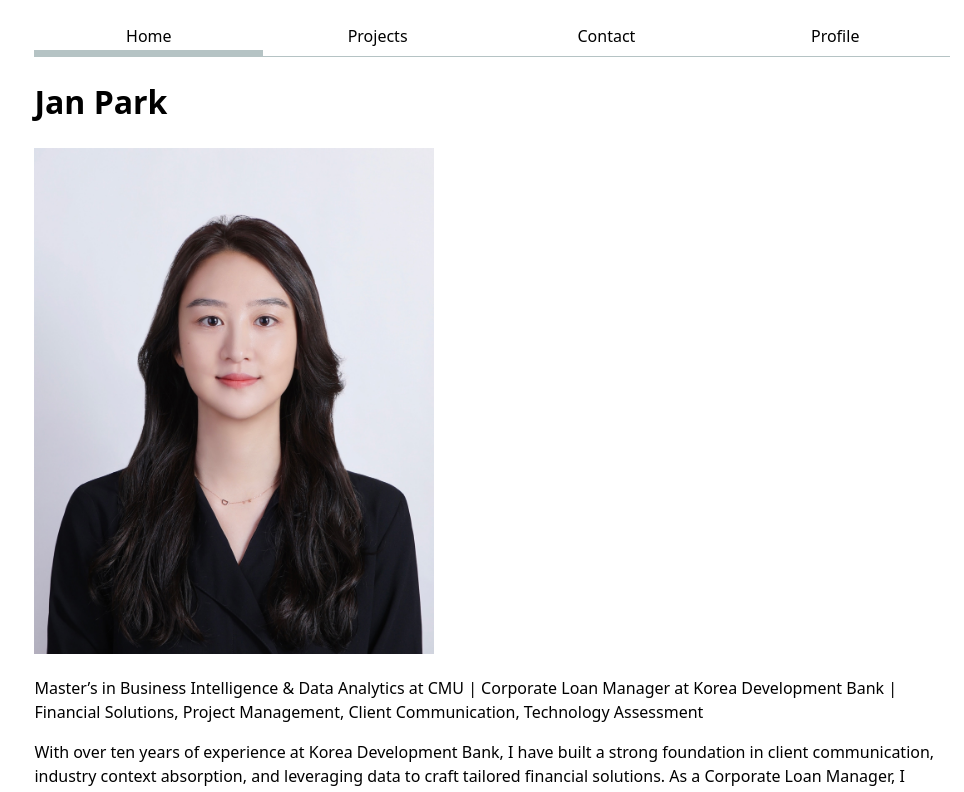
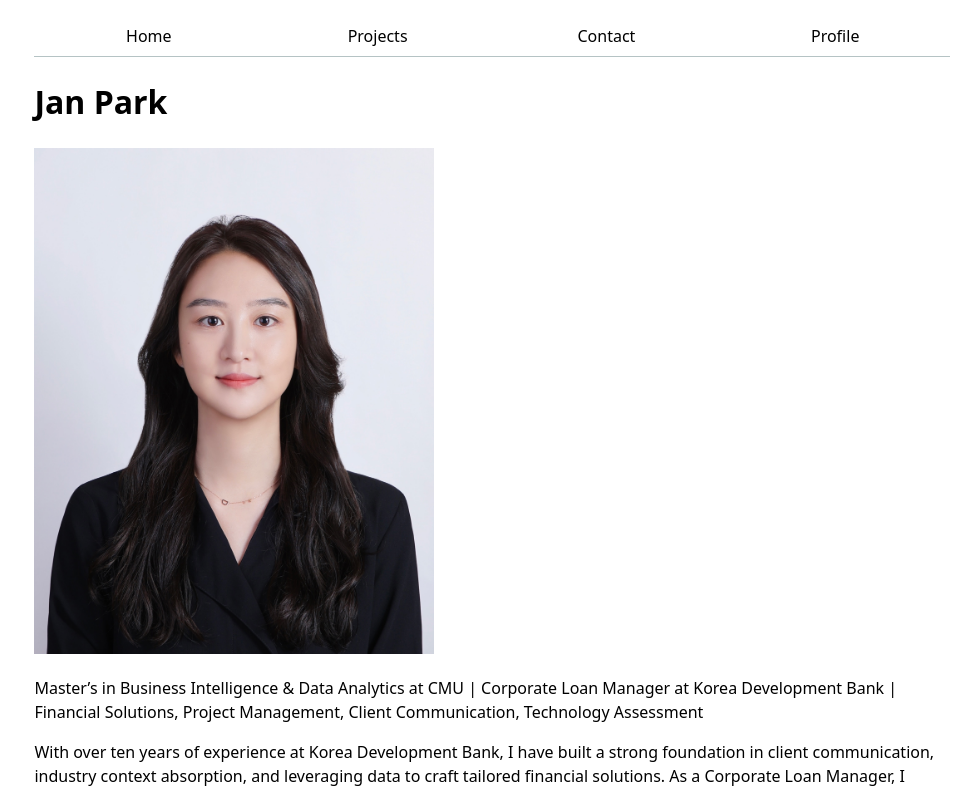
Before and after one commit to Jaeun-Park/visualization-portfolio, a SvelteKit app: page / in a window 1280 px wide. Shown: the top 792 px of the page, without its empty margins (148-1112 px from the left). Built offline with nearby package versions, Linux system fonts and the light colour scheme.

Commit message:
Update +layout.svelte

```diff
--- a/src/routes/+layout.svelte
+++ b/src/routes/+layout.svelte
@@ -1,6 +1,6 @@
 <script>
-    import { page } from '$app/stores'; // Import the page store to access the current route
-
+    // import { page } from '$app/stores'; // Import the page store to access the current route
+    import { page, base } from '$app/stores'; // Import the base and page store
 
     let pages = [
 	    {url: "/", title: "Home"},
@@ -15,7 +15,7 @@
         <a href={p.url}
             target={p.url.startsWith("http") ? "_blank" : null}
             rel={p.url.startsWith("http") ? "noopener noreferrer" : null}
-            class:current={$page.url.pathname === p.url}>
+            class:current={$page.url.pathname === base + p.url}>
             {p.title}
         </a>
     {/each}
```
